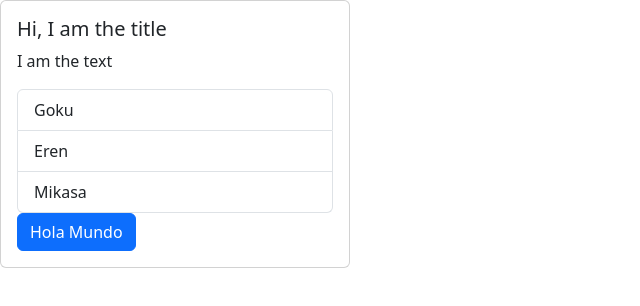
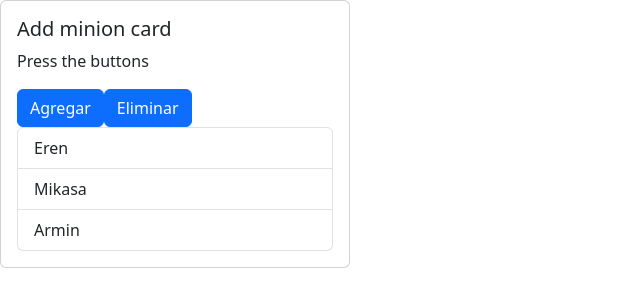
Before and after one commit to Brock808/React-Exercises, a React (Vite) app in the folder react-project/: page / in a window 1280 px wide. Shown: the top 306 px of the page, without its empty margins (0-640 px from the left). Built offline with nearby package versions, Linux system fonts and the light colour scheme; the HTML template or start-up script is replaced by a standard one.

Commit message:
feat: new exercise: list with add and remove minion

```diff
--- a/react-project/src/App.tsx
+++ b/react-project/src/App.tsx
@@ -1,23 +1,35 @@
 import Card, { CardBody } from "./components/Card";
 import List from "./components/List";
-import Button from "./components/Button";
+// import Button from "./components/Button";
 import { useState } from "react";
 
 function App() {
-  const list = ["Goku", "Eren", "Mikasa"];
-  const handleSelect = (element: string) => {
-    console.log("imprimiendo " + element);
-  };
-  const [isLoading, setIsLoading] = useState(false);
-  const handleClick = () => setIsLoading(!isLoading);
+  const [list, setList] = useState(["Eren", "Mikasa", "Armin"]);
 
+  function addMinion() {
+    setList([...list, "Minion"]);
+  }
+  function removeMinion() {
+    setList([...list].slice(0, -1));
+  }
   return (
+    // <Card>
+    //   <CardBody title="Hi, I am the title" text="I am the text" />
+    //   <List data={list} onSelect={handleSelect} />
+    //   <Button isLoading={isLoading} onClick={handleClick}>
+    //     Hola Mundo
+    //   </Button>
+    // </Card>
+
     <Card>
-      <CardBody title="Hi, I am the title" text="I am the text" />
-      <List data={list} onSelect={handleSelect} />
-      <Button isLoading={isLoading} onClick={handleClick}>
-        Hola Mundo
-      </Button>
+      <CardBody title="Add minion card" text="Press the buttons" />
+      <button className="btn btn-primary" onClick={addMinion}>
+        Agregar
+      </button>
+      <button className="btn btn-primary" onClick={removeMinion}>
+        Eliminar
+      </button>
+      <List data={list} />
     </Card>
   );
 }
--- a/react-project/src/components/Button.tsx
+++ /dev/null
@@ -1,20 +0,0 @@
-import { useState, type ReactNode } from "react";
-
-type ButtonProps = {
-  children: ReactNode;
-  isLoading: boolean;
-  onClick: () => void;
-};
-
-function Button({ children, isLoading, onClick }: ButtonProps) {
-  return (
-    <button
-      onClick={onClick}
-      disabled={isLoading}
-      className={`btn btn-${isLoading ? "secondary" : "primary"}`}
-    >
-      {isLoading ? "Cargando..." : children}
-    </button>
-  );
-}
-export default Button;
```
